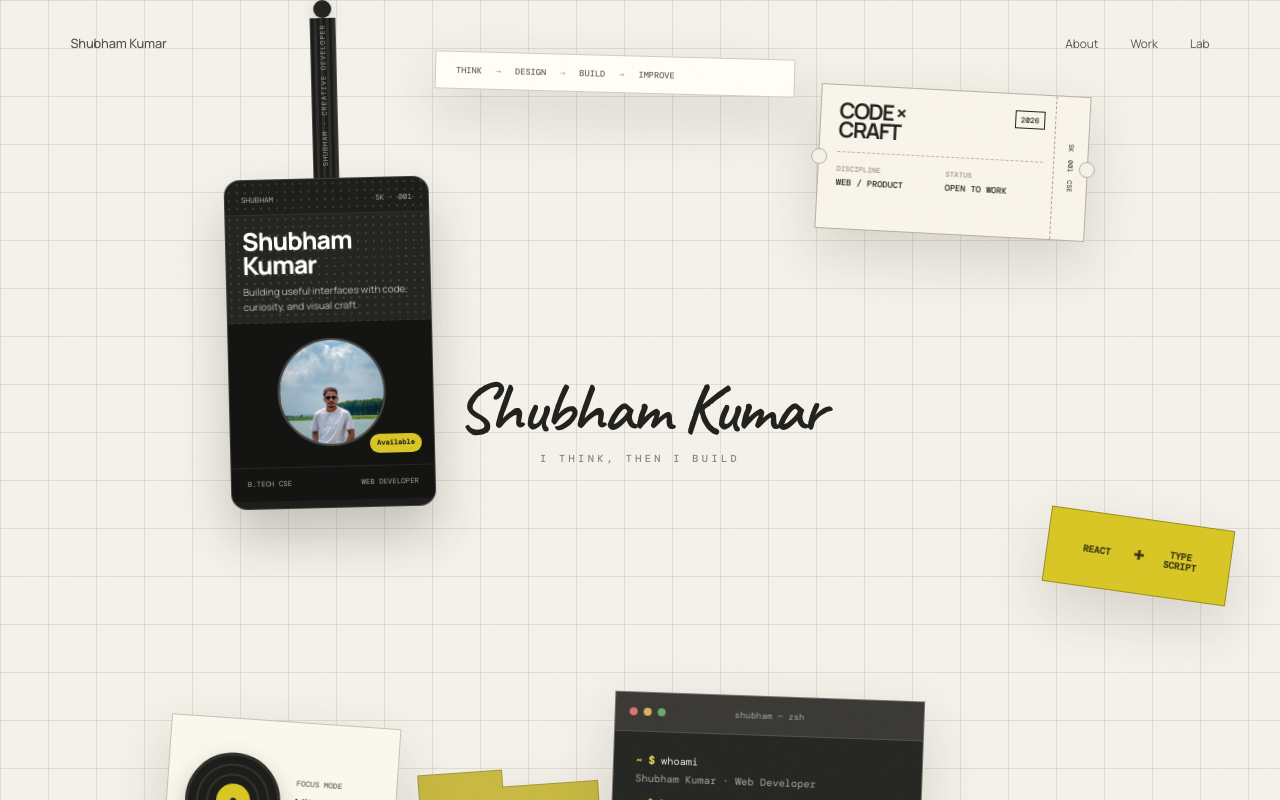
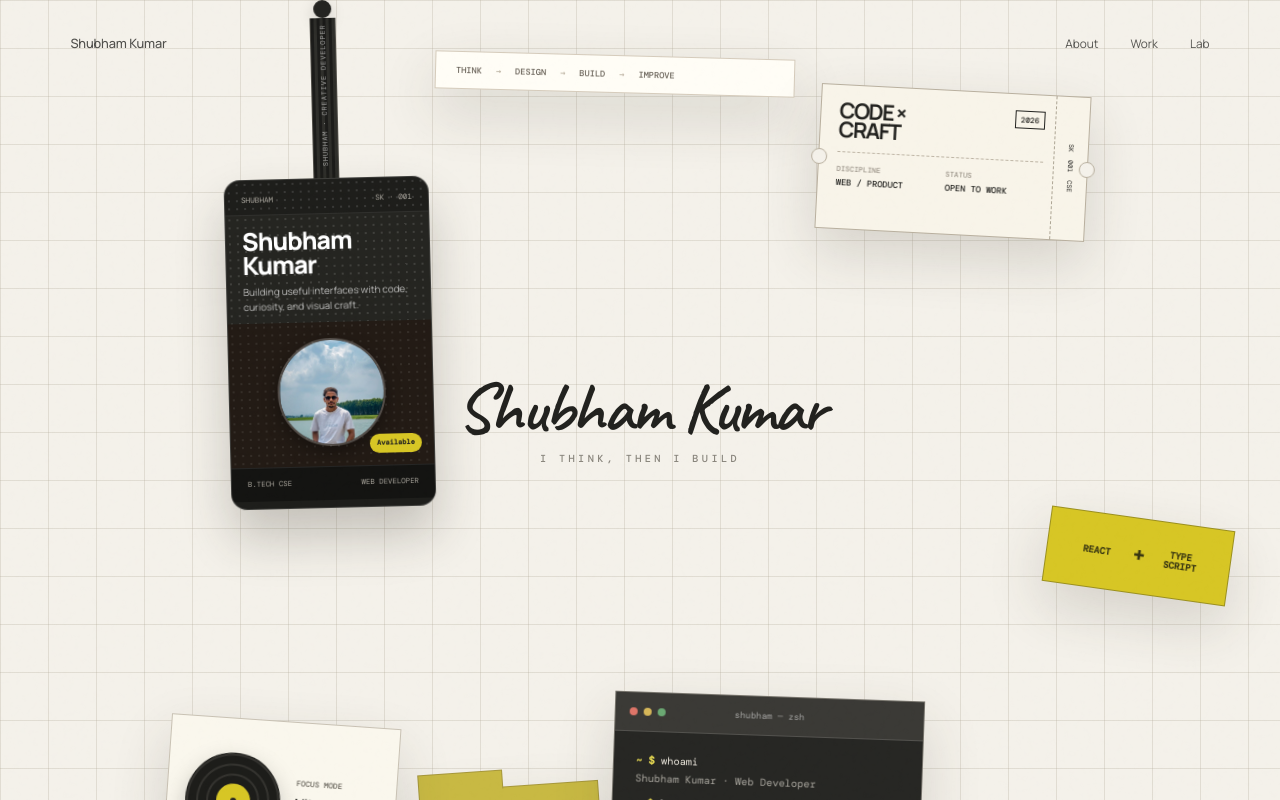
Before and after one commit to Shuv2202/portfolio, a Next.js app: page / in a window 1280 px wide. Shown: the top 800 px of the page. Built offline with nearby package versions, Linux system fonts and the light colour scheme.

Commit message:
Update photo background to warm dark brown matching ID card aesthetic

```diff
--- a/app/globals.css
+++ b/app/globals.css
@@ -219,11 +219,14 @@ img, svg { display: block; max-width: 100%; }
 }
 .hanging-id__photo {
   position: relative; display: grid; place-items: center; padding: 16px 0 20px;
-  background: #141412;
+  background: #231b15;
+  background-image: radial-gradient(rgba(255, 255, 255, 0.08) 1px, transparent 1px);
+  background-size: 8px 8px;
 }
 .hanging-id__photo img {
   width: 108px; height: 108px; border-radius: 50%; object-fit: cover; object-position: 50% 38%;
-  border: 2px solid rgba(255,255,255,.22);
+  border: 2px solid rgba(255, 255, 255, 0.22);
+  box-shadow: 0 6px 16px rgba(0, 0, 0, 0.35);
   transition: transform 0.5s cubic-bezier(0.2, 0.8, 0.2, 1);
 }
 .hanging-id:hover .hanging-id__photo img {
```
